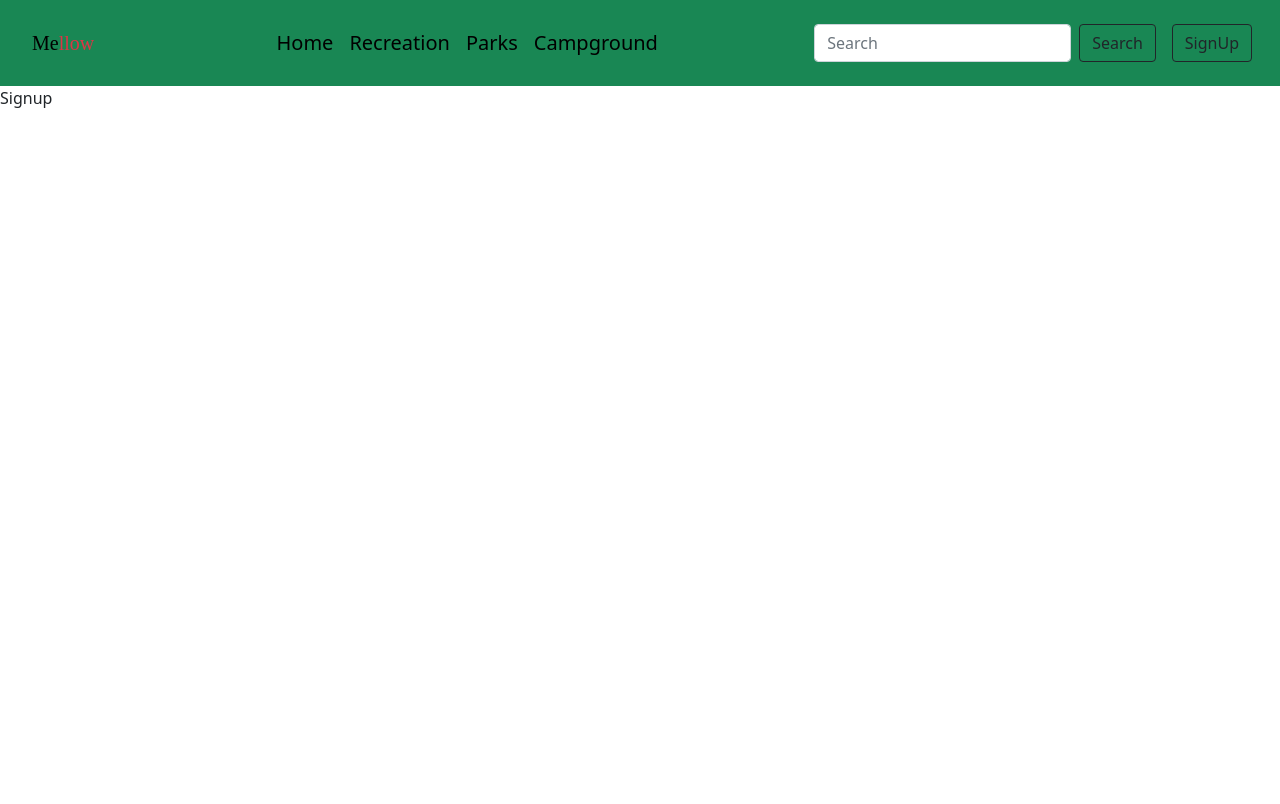
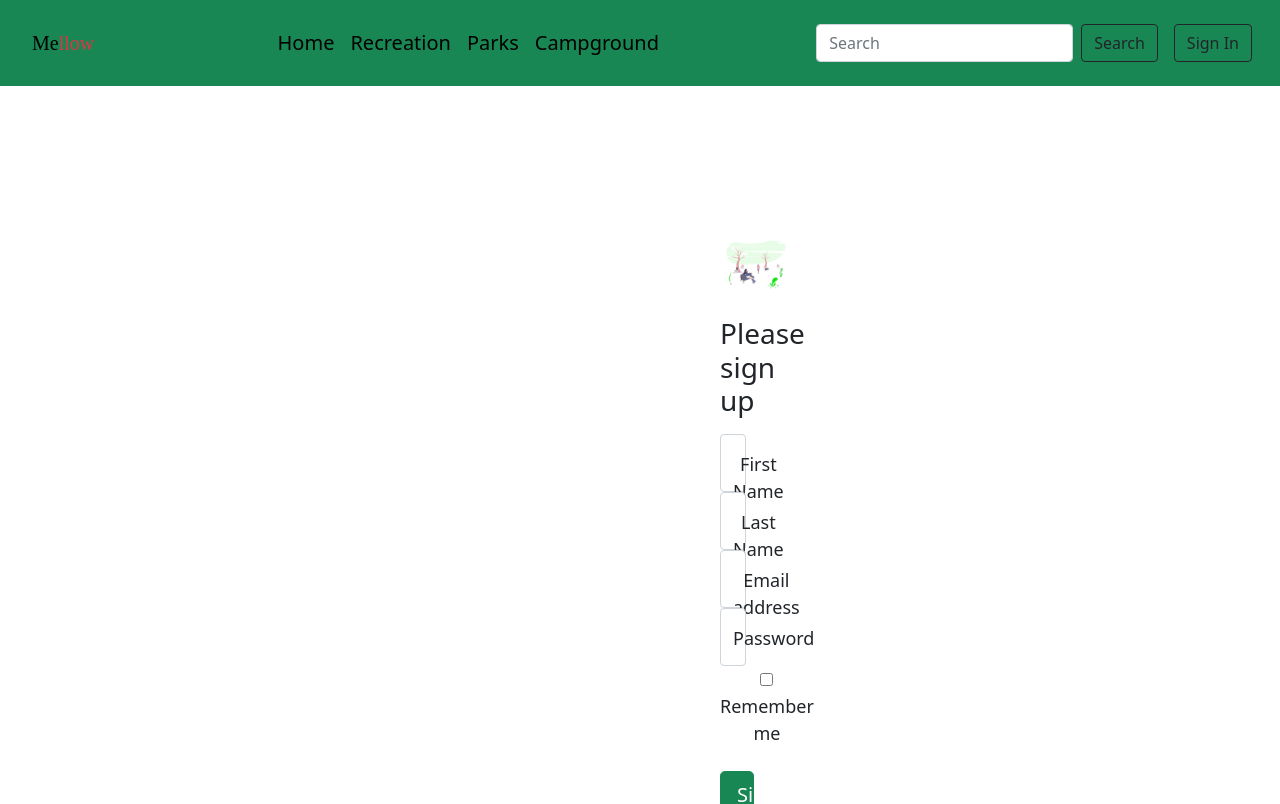
Before and after one commit to Zia20/GroupProject, a React (Create React App) app in the folder Frontend/mellowgroup/: page /signup in a window 1280 px wide. Shown: the top 804 px of the page. Built offline with nearby package versions, Linux system fonts and the light colour scheme.

Commit message:
Signup form

```diff
--- a/Frontend/mellowgroup/src/Components/Navigation.jsx
+++ b/Frontend/mellowgroup/src/Components/Navigation.jsx
@@ -42,7 +42,7 @@ function Navigation() {
               <Link to="/search" style={myLink}><Button className='shadow-none' variant="outline-dark">Search</Button></Link>
             </Form>
             <Form className="d-flex">
-            <Nav.Link><Link to="/signup" style={myLink}><Button className='shadow-none' variant="outline-dark">SignUp</Button></Link></Nav.Link>
+            <Nav.Link><Link to="/signup" style={myLink}><Button className='shadow-none' variant="outline-dark">Sign In</Button></Link></Nav.Link>
             </Form>
           </Navbar.Collapse>
         </Container>
--- a/Frontend/mellowgroup/src/Components/Signup.js
+++ b/Frontend/mellowgroup/src/Components/Signup.js
@@ -1,8 +1,85 @@
-import React from 'react'
+import React, { useState } from 'react'
+import 'bootstrap/dist/css/bootstrap.css';
+import Images from "../images/falling_trees.png";
+
+
+
 
 const Signup = () => {
+
+  const [firstName, setFirstname ] = useState('');
+  const [lastName, setLastname ] = useState('');
+  const [email, setEmail ] = useState('');
+  const [date, setDate ] = useState('');
+  const [choose, setChoose ] = useState('');
+  const [text, setText ] = useState('');
+
+  const formStyles = {
+    justifyContent: 'center',
+    marginLeft: "200px"
+  }
+
+  const handleSubmit = async (event) => {
+
+    event.preventDefault();
+    const newComplains = { firstName,
+      lastName,
+      email,
+      date,
+      choose,
+      text };
+
+      const response = await fetch("http://localhost:3000/complaints", {
+        method: "POST",
+        headers: { "Content-Type": "application/json " },
+        body: JSON.stringify(newComplains)
+      }).then(() => {
+        console.log("Added new complaints")
+      });
+  }
+
+  const signupStyle = {
+      fontSize: "1.125rem",
+      textAlign: "center",
+      marginTop: "150px",
+      marginBottom: "100px",
+      marginRight: "45rem",
+      marginLeft: "45rem",
+      shadow: "none",
+      // backgroundImage: "linear-gradient(120deg, #84fab0 0%, #8fd3f4 100%)",
+    }
+
   return (
-    <div>Signup</div>
+    <form style={signupStyle} onSubmit={handleSubmit}>
+      <img className="mb-4" width="72" height="57" alt='parks' src={Images}/>
+      <h1 className="h3 mb-3 fw-normal">Please sign up</h1>
+      <div className="form-floating">
+        <input type="text" className="form-control" id="floatingPassword shadow-none" placeholder="First Name" />
+        <label for="floatingPassword">First Name</label>
+      </div>
+      <div className="form-floating">
+
+        <input type="text" className="form-control" id="floatingPassword shadow-none" placeholder="Last Name" />
+        <label for="floatingPassword">Last Name</label>
+      </div>
+      <div className="form-floating">
+        <input type="email" className="form-control" id="floatingInput shadow-none" placeholder="name@example.com" />
+        <label for="floatingInput">Email address</label>
+      </div>
+      <div className="form-floating">
+        <input type="password" className="form-control" id="floatingPassword shadow-none" placeholder="Password" />
+        <label for="floatingPassword">Password</label>
+      </div>
+
+      <div className="checkbox mb-3">
+        <label>
+          <input type="checkbox" value="remember-me" /> Remember me
+        </label>
+      </div>
+      <button className="w-100 btn btn-lg btn-success shadow-none my-2" type="submit">Sign In</button>
+      <button className="w-100 btn btn-lg btn-primary shadow-none" type="submit">Sign Up</button>
+      <p className="mt-5 mb-3 text-muted">&copy; Mellow 2022</p>
+    </form>
   )
 }
 
```
